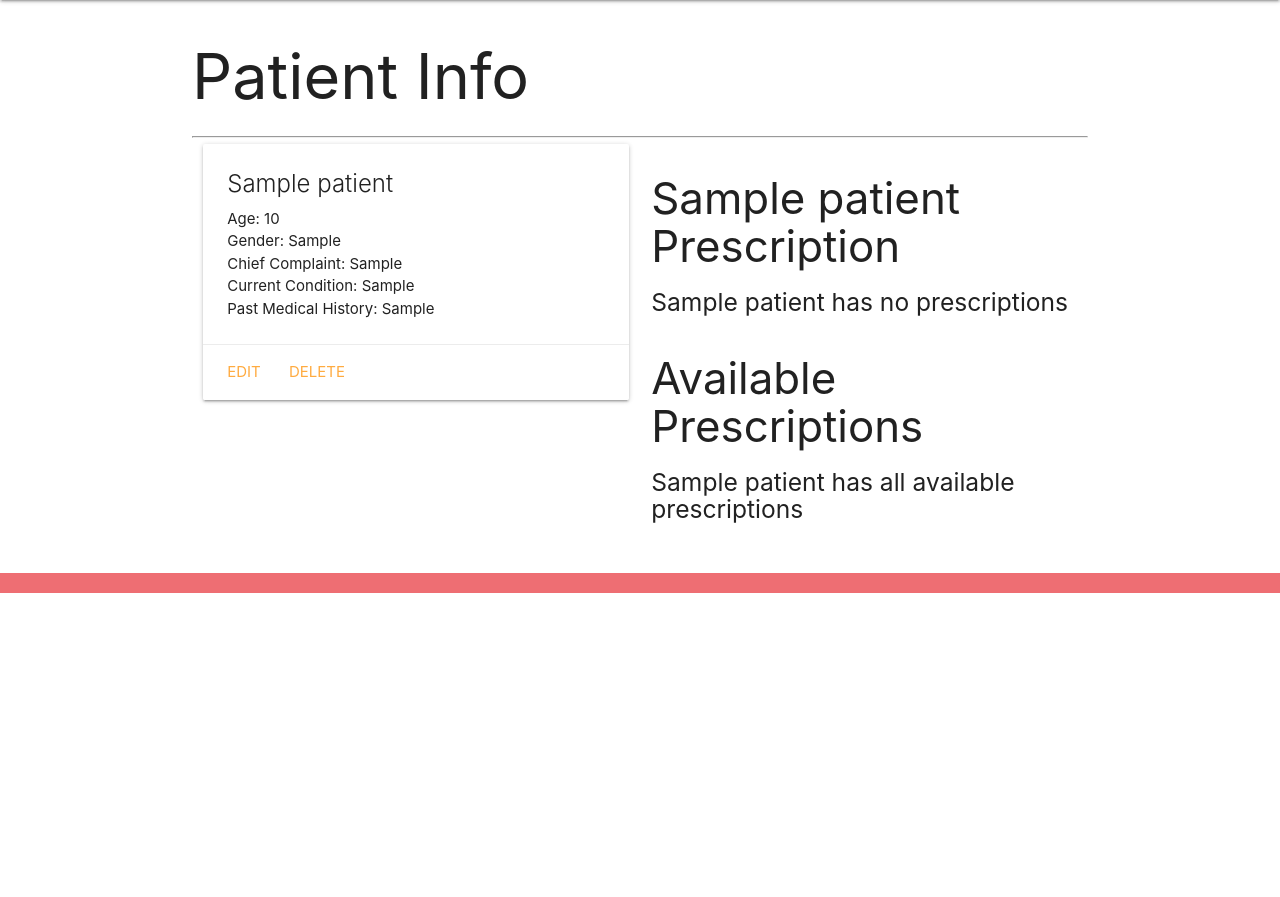
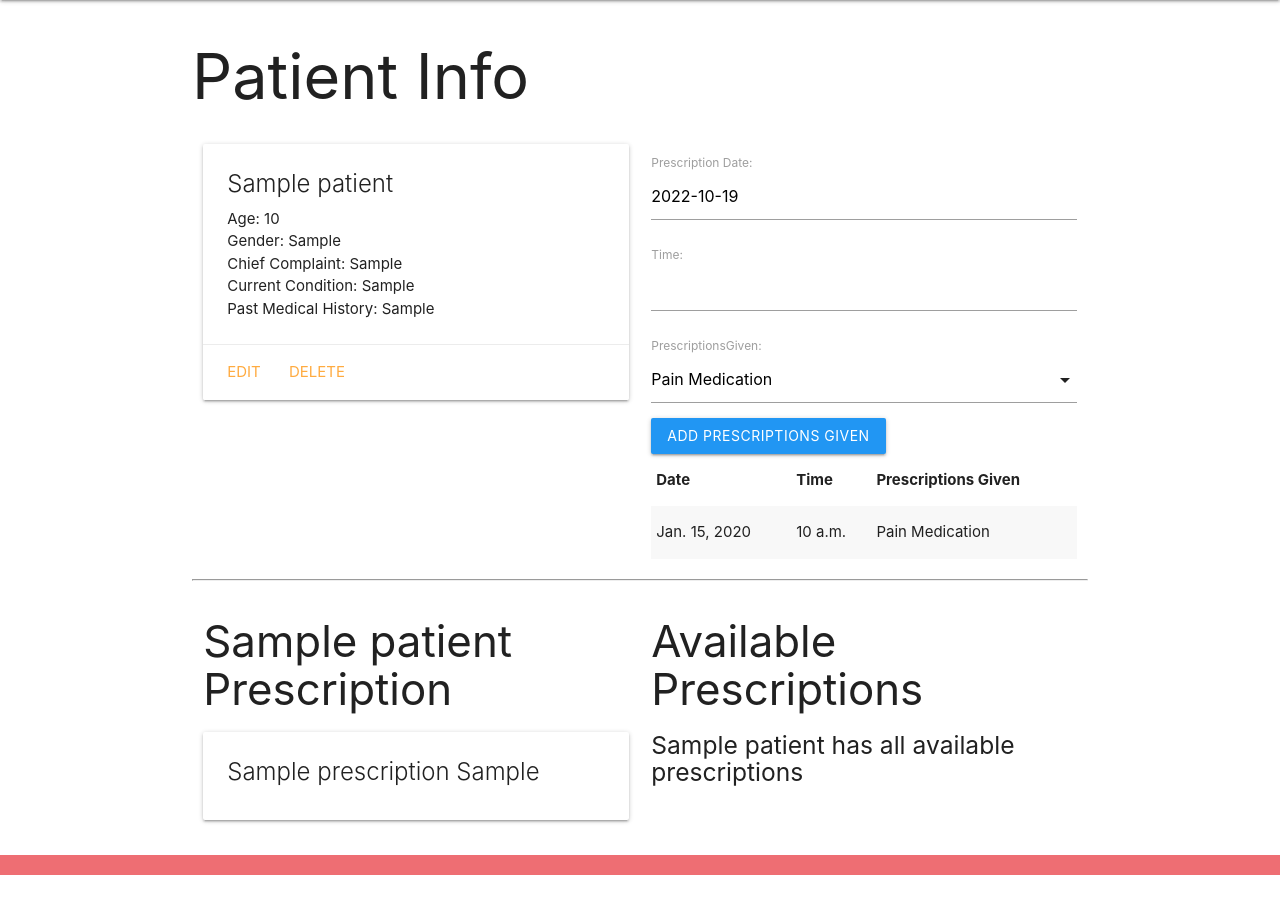
Before and after one commit to zeuselijah/doctors-portal, a Django app: page /patients/1/ in a window 1280 px wide. Shown: the part 64-961 px from the top of the page. Before the commit the page ends 657 px from the top, so only its background shows below. Run offline with Django 4.2, Linux system fonts and the light colour scheme; tables that the repository leaves empty hold one stand-in row (values such as "Sample post").

Commit message:
wip: adds presecriptions given and migration

```diff
--- a/main_app/admin.py
+++ b/main_app/admin.py
@@ -1,6 +1,7 @@
 from django.contrib import admin
-from .models import Patient, Prescription
+from .models import Patient, Prescriptions_Given, Prescription
 
 # Register your models here.
 admin.site.register(Patient)
+admin.site.register(Prescriptions_Given)
 admin.site.register(Prescription)
--- /dev/null
+++ b/main_app/forms.py
@@ -0,0 +1,7 @@
+from django.forms import ModelForm
+from .models import Prescriptions_Given
+
+class PrescriptionsGivenForm(ModelForm):
+    class Meta:
+        model = Prescriptions_Given
+        fields = ('date', 'time', 'prescriptionsGiven')
--- a/main_app/models.py
+++ b/main_app/models.py
@@ -40,8 +40,8 @@ class Prescriptions_Given(models.Model):
 
     date = models.DateField('Prescription Date')
     time = models.TimeField(auto_now=False, auto_now_add=False)
-    prescription_given = models.CharField(max_length=1, choices=PRESCRIPTIONS_GIVEN, default=PRESCRIPTIONS_GIVEN[0][0])
+    prescriptionsGiven = models.CharField(max_length=1, choices=PRESCRIPTIONS_GIVEN, default=PRESCRIPTIONS_GIVEN[0][0])
     patient = models.ForeignKey(Patient, on_delete=models.CASCADE)
 
     def __str__(self):
-        return f'{self.get_prescription_given_display()} on {self.date} at {self.time}'
+        return f'{self.get_prescriptionsGiven_display()} on {self.date} at {self.time}'
--- a/main_app/templates/patients/detail.html
+++ b/main_app/templates/patients/detail.html
@@ -32,11 +32,39 @@ Information for {{ patient.name }} | Doctor's Portal
       </div>
     </div>
   </div>
+  <div class="col s6">
+    <form action="{% url 'add_prescriptionsGiven' patient.id %}" method="POST">
+      {% csrf_token %}
+      {{ prescriptionsGiven_form.as_p }}
+      <input type="submit" class="btn blue" value="Add Prescriptions Given" />
+    </form>
+    <table class="striped">
+      <thead>
+        <tr>
+          <th>Date</th>
+          <th>Time</th>
+          <th>Prescriptions Given</th>
+        </tr>
+      </thead>
+      <tbody>
+        {% for prescriptiongiven in patient.prescriptions_given_set.all %}
+        <tr>
+          <td>{{ prescriptiongiven.date }}</td>
+          <td>{{ prescriptiongiven.time }}</td>
+          <td>{{ prescriptiongiven.get_prescriptionsGiven_display }}</td>
+        </tr>
+        {% endfor %}
+      </tbody>
+    </table>
+  </div>
+</div>
+
 <hr />
+
 <div class="row">
   <div class="col s6">
     <h3>{{ patient.name }} Prescription</h3>
-      {% if patient.prescription.count %} {% for prescription in patient.prescriptions.all %}
+    {% if patient.prescriptions.count %} {% for prescription in patient.prescriptions.all %}
     <div class="card">
       <div class="card-content">
         <span class="card-title">
@@ -72,7 +100,27 @@ Information for {{ patient.name }} | Doctor's Portal
     {% endif %}
   </div>
 </div>
-</div>
+
+
+<script>
+  const dateField = document.getElementById('id_date');
+  const timeField = document.getElementById('id_time');
+  const prescriptionGivenSelect = document.getElementById('id_prescriptionsGiven');
+
+  M.Datepicker.init(dateField, {
+    format: 'yyyy-mm-dd',
+    defaultDate: new Date(),
+    setDefaultDate: true,
+    autoClose: true
+  });
+
+  M.Timepicker.init(timeField, {
+    defaultTime: 'now',
+    twelveHour: true
+  });
+
+  M.FormSelect.init(prescriptionGivenSelect);
+</script>
 
 
 
--- a/main_app/urls.py
+++ b/main_app/urls.py
@@ -9,6 +9,7 @@ urlpatterns = [
     path('patients/create/', views.PatientsCreate.as_view(), name='patients_create'),
     path('patients/<int:pk>/update/', views.PatientsUpdate.as_view(), name='patients_update'),
     path('patients/<int:pk>/delete/', views.PatientsDelete.as_view(), name='patients_delete'),
+    path('patients/<int:patient_id>/add_prescriptionsGiven/', views.add_prescriptionsGiven, name='add_prescriptionsGiven'),
     path('prescription/create/', views.PrescriptionsCreate.as_view(), name='prescriptions_create'),
     path('prescriptions/', views.PrescriptionsIndex.as_view(), name='prescriptions_index'),
     path('prescriptions/<int:pk>/', views.PrescriptionsDetail.as_view(), name='prescriptions_detail'),
--- a/main_app/views.py
+++ b/main_app/views.py
@@ -2,6 +2,7 @@ from django.shortcuts import render, redirect
 from django.views.generic.edit import CreateView, UpdateView, DeleteView
 from django.views.generic import ListView, DetailView
 from .models import Patient, Prescription
+from .forms import PrescriptionsGivenForm
 
 
 def home(request):
@@ -16,8 +17,24 @@ def patients_index(request):
 
 def patients_detail(request, patient_id):
     patient = Patient.objects.get(id=patient_id)
+    prescriptionsGiven_form = PrescriptionsGivenForm()
     prescriptions = Prescription.objects.exclude(id__in = patient.prescriptions.all().values_list('id'))
-    return render(request, 'patients/detail.html', { 'patient': patient, 'prescriptions': prescriptions })
+    return render(request, 'patients/detail.html',
+    {
+        'patient': patient,
+        'prescriptionsGiven_form': prescriptionsGiven_form,
+        'prescriptions': prescriptions
+    })
+
+def add_prescriptionsGiven(request, patient_id):
+    form = PrescriptionsGivenForm(request.POST)
+    if form.is_valid():
+        new_prescriptionsGiven = form.save(commit=False)
+        new_prescriptionsGiven.patient_id = patient_id
+        new_prescriptionsGiven.save()
+    else:
+        print(form.errors)
+        return redirect('patients_detail', patient_id=patient_id)
 
 def assoc_prescription(request, patient_id, prescription_id):
     Patient.objects.get(id=patient_id).prescriptions.add(prescription_id)
```
Also changed, not shown: main_app/migrations/0005_rename_prescription_given_prescriptions_given_prescriptionsgiven.py (added), main_app/templates/base.html (line endings or trailing spaces). Lines whose indentation alone changed are shown as unchanged.
